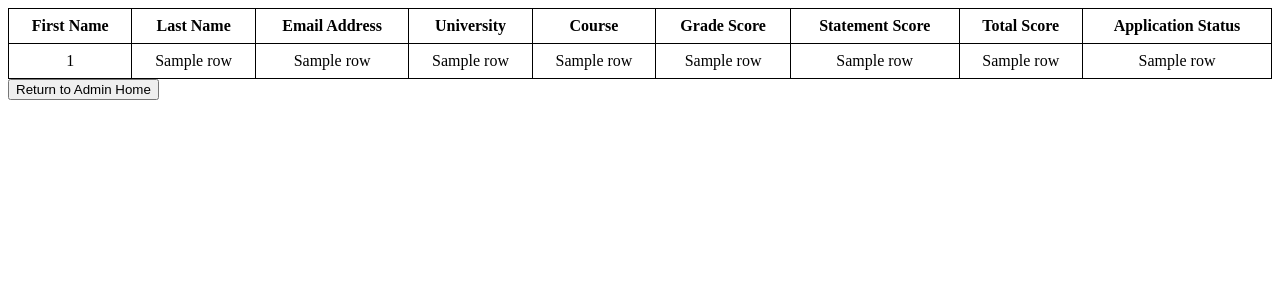
After one commit to Paul0221/My-Projects, a Python web app: template enrolmentApp/templates/view_applications.html in a window 1280 px wide. The commit adds this page. Shown: the top 300 px of the page. Run offline with Jinja, Linux system fonts and the light colour scheme; the template is opened without the code that fills it: most values are stand-ins (such as "Sample title", 1, 10 or a date in 2020).

Commit message:
Added ability for admin to view applications

```diff
--- a/enrolmentApp/templates/admin_home.html
+++ b/enrolmentApp/templates/admin_home.html
@@ -12,5 +12,9 @@
         <button type="button"> Course Selection </button>
     </a>
 
+    <a href="/view_applications">
+        <button type="button"> View Applications </button>
+    </a>
+
 </body>
 </html>
--- /dev/null
+++ b/enrolmentApp/templates/view_applications.html
@@ -0,0 +1,53 @@
+<!DOCTYPE html>
+<html lang="en">
+<head>
+    <meta charset="UTF-8">
+    <title>View applications</title>
+    <style>
+        table {
+            border-collapse: collapse;
+            width: 100%;
+        }
+        th, td {
+            border: 1px solid black;
+            padding: 8px;
+            text-align: center; /* Center-align column values */
+        }
+    </style>
+</head>
+<body>
+    <table>
+        <thead>
+            <tr>
+                <th>First Name</th>
+                <th>Last Name</th>
+                <th>Email Address</th>
+                <th>University</th>
+                <th>Course</th>
+                <th>Grade Score</th>
+                <th>Statement Score</th>
+                <th>Total Score</th>
+                <th>Application Status</th>
+            </tr>
+        </thead>
+        <tbody>
+            {% for row in data %}
+            <tr>
+                <td>{{ row[0] }}</td>
+                <td>{{ row[1] }}</td>
+                <td>{{ row[2] }}</td>
+                <td>{{ row[3] }}</td>
+                <td>{{ row[4] }}</td>
+                <td>{{ row[5] }}</td>
+                <td>{{ row[6] }}</td>
+                <td>{{ row[7] }}</td>
+                <td>{{ row[8] }}</td>
+            </tr>
+            {% endfor %}
+        </tbody>
+    </table>
+    <form method="post" action="/return_admin">
+        <button type="submit"> Return to Admin Home </button>
+    </form>
+</body>
+</html>
```
Also changed, not shown: enrolmentApp/main.py (+20 -0 lines).
